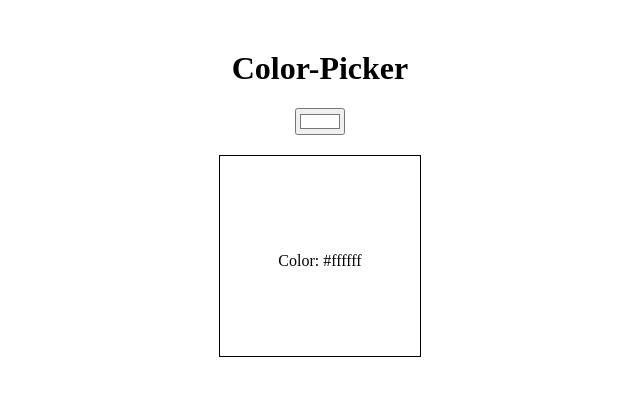
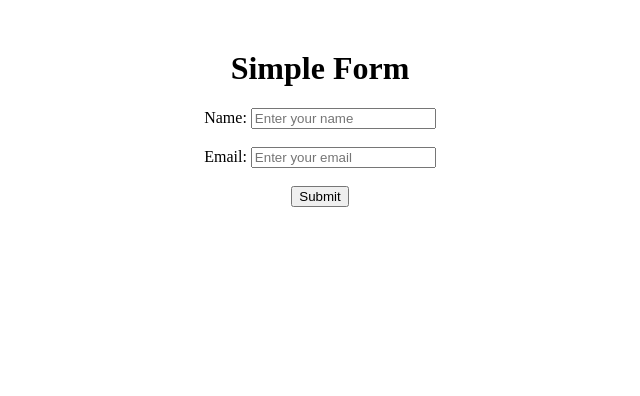
Before and after one commit to EEVAEP/React-Training, a React (Vite) app: page / in a window 1280 px wide. Shown: the top 396 px of the page, without its empty margins (320-960 px from the left). Built offline with nearby package versions, Linux system fonts and the light colour scheme.

Commit message:
Simple form with validation

```diff
--- a/src/App.jsx
+++ b/src/App.jsx
@@ -1,19 +1,57 @@
+// App.js
 import React, { useState } from 'react';
-import ColorDisplay from './ColorDisplay';
+
 function App() {
-  const [color, setColor] = useState('#ffffff');
+  const [name, setName] = useState('');
+  const [email, setEmail] = useState('');
+  const [error, setError] = useState('');
+  const [submitted, setSubmitted] = useState(false);
+
+  const handleSubmit = (e) => {
+    e.preventDefault();
+    if (!name || !email) {
+      setError('Please fill in all fields');
+      return;
+    }
+    if (!email.includes('@')) {
+      setError('Please enter a valid email');
+      return;
+    }
+    setError('');
+    setSubmitted(true);
+  };
 
   return (
     <div style={{ textAlign: 'center', marginTop: '50px' }}>
-      <h1>Color-Picker</h1>
-      <input
-        type="color"
-        value={color}
-        onChange={(e) => setColor(e.target.value)}
-        placeholder="Enter a task"
-      />
-      <ColorDisplay color= {color}/>
-
+      <h1>Simple Form</h1>
+      {submitted ? (
+        <p>Thank you, {name}! We'll email you at {email}.</p>
+      ) : (
+        <form onSubmit={handleSubmit}>
+          <div>
+            <label>Name: </label>
+            <input
+              type="text"
+              value={name}
+              onChange={(e) => setName(e.target.value)}
+              placeholder="Enter your name"
+            />
+          </div>
+          <br />
+          <div>
+            <label>Email: </label>
+            <input
+              type="email"
+              value={email}
+              onChange={(e) => setEmail(e.target.value)}
+              placeholder="Enter your email"
+            />
+          </div>
+          {error && <p style={{ color: 'red' }}>{error}</p>}
+          <br />
+          <button type="submit">Submit</button>
+        </form>
+      )}
     </div>
   );
 }
```
